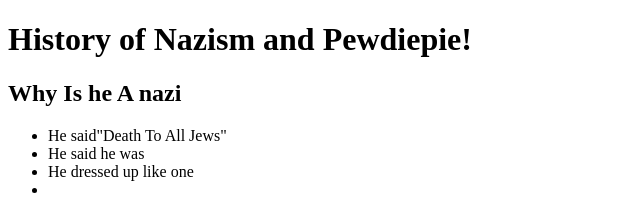
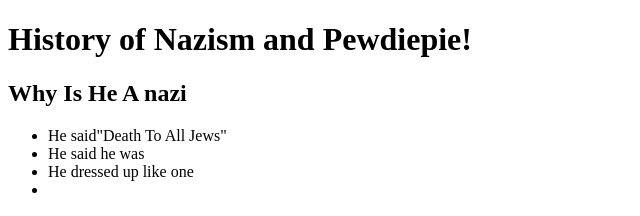
Before and after one commit to TheOverlord23/ArkhamKnight9103.github.io, a plain HTML site: page index.html in a window 1280 px wide. Shown: the top 216 px of the page, 0-640 px from the left. Drawn offline with Linux system fonts and the light colour scheme.

Commit message:
Update index.html

```diff
--- a/index.html
+++ b/index.html
@@ -2,17 +2,17 @@
 <html>
     <head>
         <meta charset="utf-8">
-        <title>Why <strong>PewdiePie</strong> is a Nazi</title>
+        <title>Why <strong> PewdiePie </strong> is a Nazi</title>
     </head>
     <body>
 
     <h1>History of Nazism and Pewdiepie!</h1>
 
-    <h2>Why Is he A nazi</h2>
+    <h2>Why Is He A nazi</h2>
         <ul>
             <li>He said"Death To All Jews"</li>
             <li>He said he was</li>
-            <li> He dressed up like one<li>
+            <li> He dressed up like one <li>
         </ul>
 
 
```
